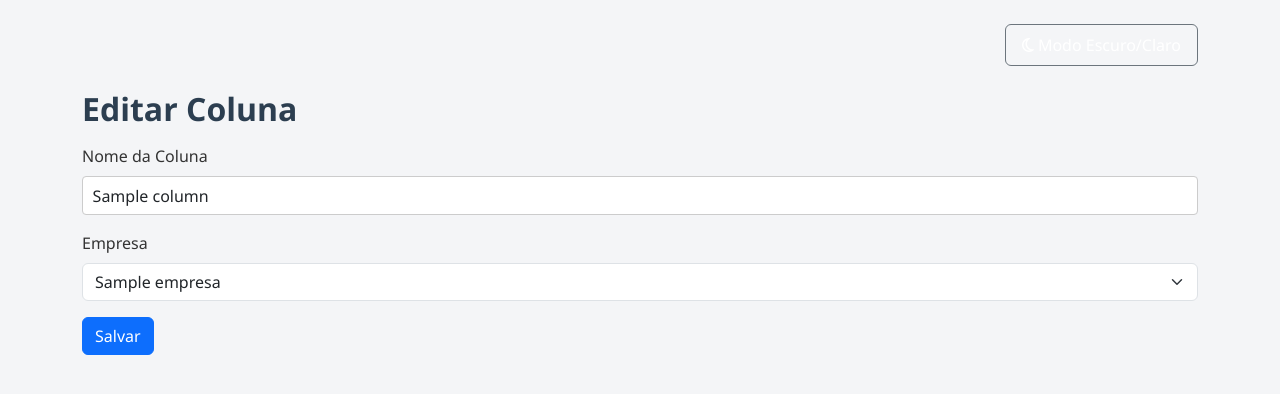
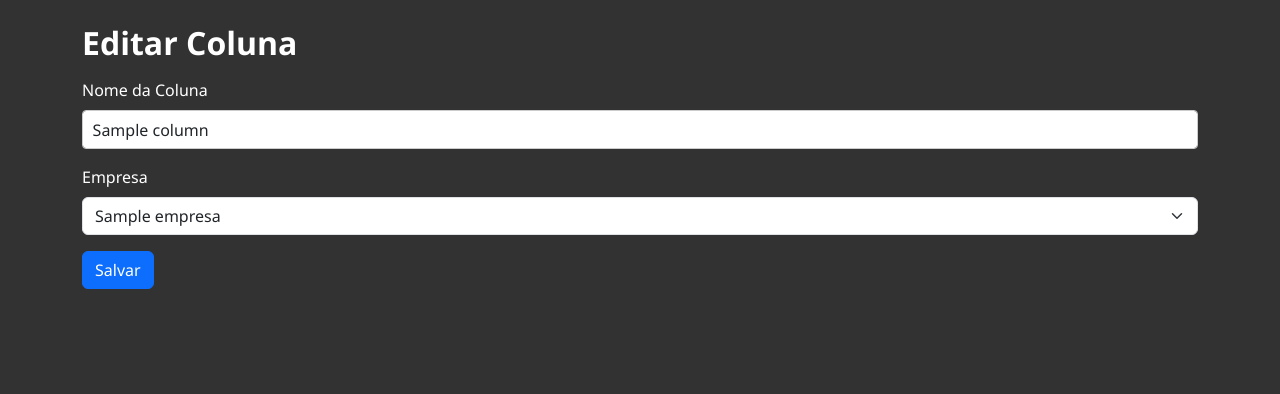
Before and after one commit to Edu2566/kanban-5x, a Flask app: template app/templates/superadmin/edit_column.html in a window 1280 px wide. Shown: the top 394 px of the page. Run offline with Flask 3, Linux system fonts and the light colour scheme; the template is opened without the code that fills it: values that come from a table or form of the project are taken from there, others are empty; tables that the repository leaves empty hold one stand-in row (values such as "Sample post").

Commit message:
fix: make superadmin panel permanently dark

```diff
--- a/app/templates/superadmin/layout.html
+++ b/app/templates/superadmin/layout.html
@@ -10,18 +10,9 @@
   <link rel="stylesheet" href="{{ url_for('static', filename='css/superadmin.css') }}">
   <link rel="stylesheet" href="{{ url_for('static', filename='css/kanban.css') }}">
 </head>
-{% set dark = g.user.empresa.dark_mode %}
-<body class="{{ 'dark-mode' if dark else '' }}" data-user-id="{{ g.user.id }}">
+<body class="dark-mode">
 <div class="container py-4">
-  <div class="mb-3 text-end">
-    <form id="toggleThemeForm" action="{{ url_for('main.toggle_theme') }}" method="post">
-      <button type="submit" class="btn btn-outline-secondary py-2 px-3">
-        <i class="fa-regular fa-moon me-1"></i>Modo Escuro/Claro
-      </button>
-    </form>
-  </div>
   {% block content %}{% endblock %}
 </div>
-<script src="{{ url_for('static', filename='js/kanban.js') }}"></script>
 </body>
 </html>
```
